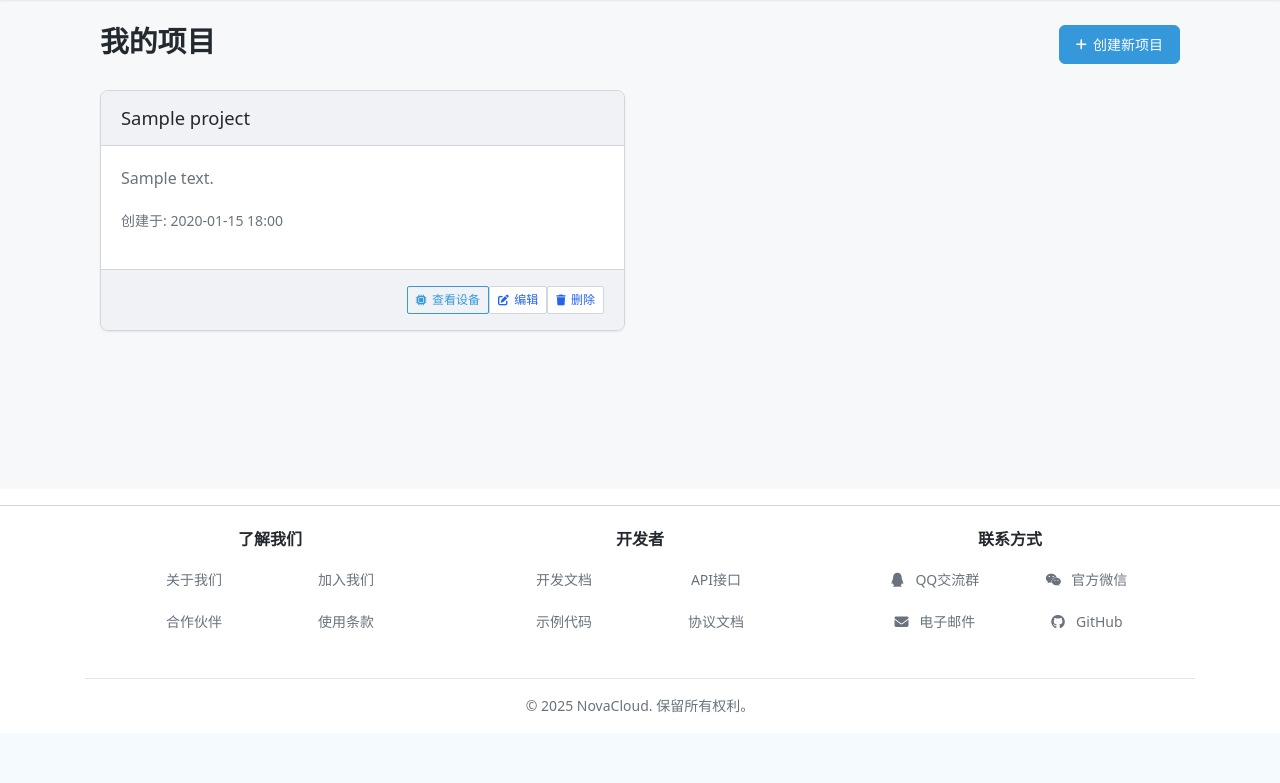
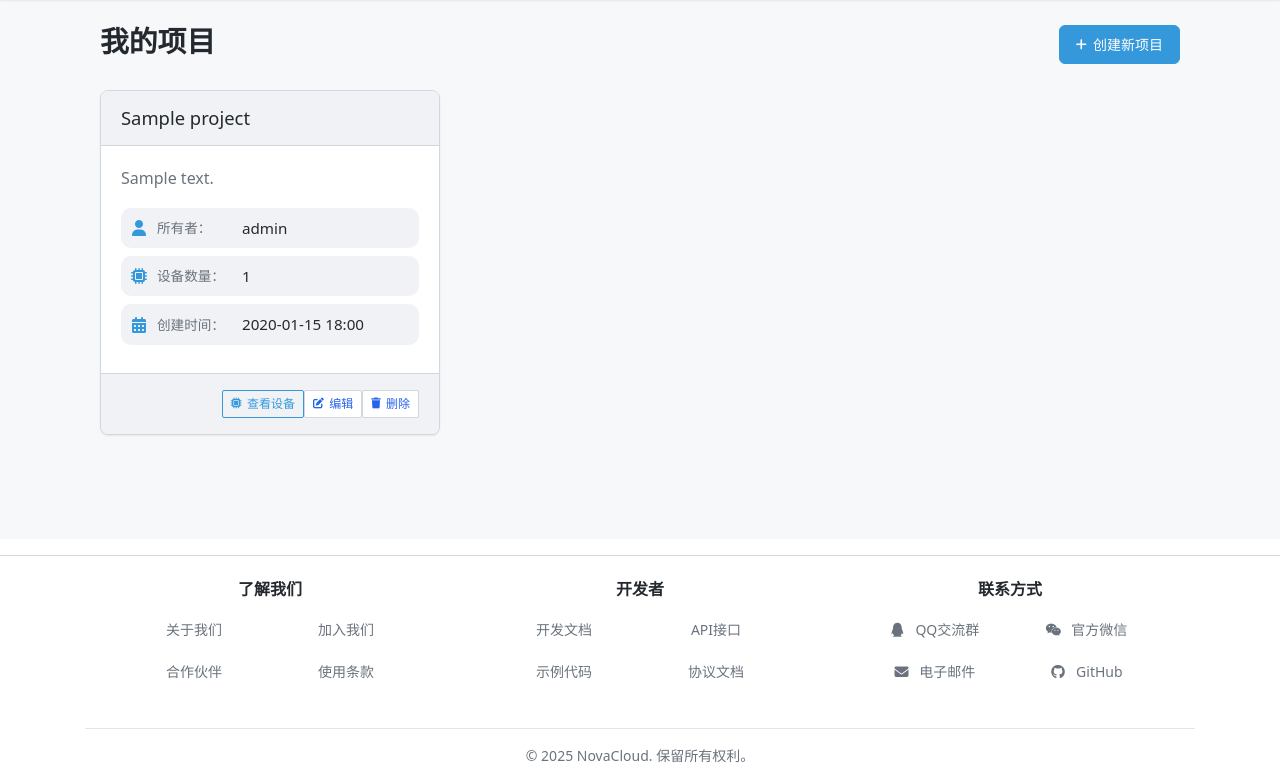
Before and after one commit to Miraitowa-la/NovaCloud, a Django app: page /iot/projects/ in a window 1280 px wide. Shown: the part 67-850 px from the top of the page. Before the commit the page ends 780 px from the top, so only its background shows below. Run offline with Django 5.2, Linux system fonts and the light colour scheme; a user stored in the database is signed in; data comes from the database, SQL or seed files in the repository; both versions use the stored data as it was after the commit; tables that the repository leaves empty hold one stand-in row (values such as "Sample post"); grey boxes marked "Sample" are stand-in pictures.

Commit message:
1.导航链接修复 2.卡片布局调整 3.属性项显示优化 (设备列表页 device_list.html) 4.设备ID和密钥复制功能优化 (设备详情页 device_detail.html)

```diff
--- a/iot_devices/models.py
+++ b/iot_devices/models.py
@@ -47,6 +47,11 @@ class Project(models.Model):
         return self.name
 
 
+def generate_device_id():
+    """生成10个字符的设备ID"""
+    return get_random_string(length=10, allowed_chars='abcdefghijklmnopqrstuvwxyzABCDEFGHIJKLMNOPQRSTUVWXYZ0123456789')
+
+
 class Device(models.Model):
     """
     设备模型，代表一个物联网设备
@@ -59,9 +64,10 @@ class Device(models.Model):
         ('disabled', '已禁用'),
     ]
 
-    device_id = models.UUIDField(
+    device_id = models.CharField(
         primary_key=True,
-        default=uuid.uuid4,
+        max_length=10,
+        default=generate_device_id,
         editable=False,
         verbose_name="设备ID"
     )
@@ -72,7 +78,7 @@ class Device(models.Model):
         verbose_name="设备物理标识"
     )
     device_key = models.CharField(
-        max_length=128,
+        max_length=50,
         editable=False,
         verbose_name="设备密钥"
     )
@@ -122,7 +128,7 @@ class Device(models.Model):
         """重写保存方法，自动生成设备密钥"""
         # 仅在新对象创建时生成设备密钥
         if not self.device_key:
-            self.device_key = get_random_string(64)
+            self.device_key = get_random_string(50)
         super().save(*args, **kwargs)
 
     def __str__(self):
--- a/iot_devices/urls.py
+++ b/iot_devices/urls.py
@@ -13,17 +13,17 @@ urlpatterns = [
     # 设备管理URLs
     path('projects/<uuid:project_id>/devices/', views.device_list_view, name='device_list'),
     path('projects/<uuid:project_id>/devices/create/', views.device_create_view, name='device_create'),
-    path('projects/<uuid:project_id>/devices/<uuid:device_id>/', views.device_detail_view, name='device_detail'),
-    path('projects/<uuid:project_id>/devices/<uuid:device_id>/update/', views.device_update_view, name='device_update'),
-    path('projects/<uuid:project_id>/devices/<uuid:device_id>/delete/', views.device_delete_view, name='device_delete'),
+    path('projects/<uuid:project_id>/devices/<str:device_id>/', views.device_detail_view, name='device_detail'),
+    path('projects/<uuid:project_id>/devices/<str:device_id>/update/', views.device_update_view, name='device_update'),
+    path('projects/<uuid:project_id>/devices/<str:device_id>/delete/', views.device_delete_view, name='device_delete'),
 
     # 传感器管理URLs
-    path('projects/<uuid:project_id>/devices/<uuid:device_id>/sensors/add/', views.sensor_add_view, name='sensor_add'),
-    path('projects/<uuid:project_id>/devices/<uuid:device_id>/sensors/<int:sensor_id>/update/', views.sensor_update_view, name='sensor_update'),
-    path('projects/<uuid:project_id>/devices/<uuid:device_id>/sensors/<int:sensor_id>/delete/', views.sensor_delete_view, name='sensor_delete'),
+    path('projects/<uuid:project_id>/devices/<str:device_id>/sensors/add/', views.sensor_add_view, name='sensor_add'),
+    path('projects/<uuid:project_id>/devices/<str:device_id>/sensors/<int:sensor_id>/update/', views.sensor_update_view, name='sensor_update'),
+    path('projects/<uuid:project_id>/devices/<str:device_id>/sensors/<int:sensor_id>/delete/', views.sensor_delete_view, name='sensor_delete'),
 
     # 执行器管理URLs
-    path('projects/<uuid:project_id>/devices/<uuid:device_id>/actuators/add/', views.actuator_add_view, name='actuator_add'),
-    path('projects/<uuid:project_id>/devices/<uuid:device_id>/actuators/<int:actuator_id>/update/', views.actuator_update_view, name='actuator_update'),
-    path('projects/<uuid:project_id>/devices/<uuid:device_id>/actuators/<int:actuator_id>/delete/', views.actuator_delete_view, name='actuator_delete'),
+    path('projects/<uuid:project_id>/devices/<str:device_id>/actuators/add/', views.actuator_add_view, name='actuator_add'),
+    path('projects/<uuid:project_id>/devices/<str:device_id>/actuators/<int:actuator_id>/update/', views.actuator_update_view, name='actuator_update'),
+    path('projects/<uuid:project_id>/devices/<str:device_id>/actuators/<int:actuator_id>/delete/', views.actuator_delete_view, name='actuator_delete'),
 ]
--- a/iot_devices/views.py
+++ b/iot_devices/views.py
@@ -11,6 +11,11 @@ from .forms import ProjectForm, DeviceForm, SensorForm, ActuatorForm
 def project_list_view(request):
     """显示当前用户的所有项目列表"""
     projects = Project.objects.filter(owner=request.user).order_by('-created_at')
+
+    # 为每个项目添加设备数量信息
+    for project in projects:
+        project.device_count = Device.objects.filter(project=project).count()
+
     return render(request, 'iot_devices/project_list.html', {'projects': projects})
 
 @login_required
@@ -65,6 +70,12 @@ def device_list_view(request, project_id):
     """显示项目下的所有设备"""
     project = get_object_or_404(Project, pk=project_id, owner=request.user)
     devices = Device.objects.filter(project=project).order_by('-created_at')
+
+    # 为每个设备添加传感器和执行器数量信息
+    for device in devices:
+        device.sensor_count = Sensor.objects.filter(device=device).count()
+        device.actuator_count = Actuator.objects.filter(device=device).count()
+
     return render(request, 'iot_devices/device_list.html', {'project': project, 'devices': devices})
 
 @login_required
--- a/static/css/style.css
+++ b/static/css/style.css
@@ -960,6 +960,7 @@ html[data-theme='dark'] .alert-info {
 
 /* 响应式列 */
 @media (min-width: 576px) {
+    .col-sm-4 { flex: 0 0 33.333333%; max-width: 33.333333%; }
     .col-sm-6 { flex: 0 0 50%; max-width: 50%; }
     .col-sm-8 { flex: 0 0 66.666667%; max-width: 66.666667%; }
     .col-sm-10 { flex: 0 0 83.333333%; max-width: 83.333333%; }
@@ -967,6 +968,7 @@ html[data-theme='dark'] .alert-info {
 }
 
 @media (min-width: 768px) {
+    .col-md-4 { flex: 0 0 33.333333%; max-width: 33.333333%; }
     .col-md-6 { flex: 0 0 50%; max-width: 50%; }
     .col-md-8 { flex: 0 0 66.666667%; max-width: 66.666667%; }
     .col-md-10 { flex: 0 0 83.333333%; max-width: 83.333333%; }
@@ -974,6 +976,7 @@ html[data-theme='dark'] .alert-info {
 }
 
 @media (min-width: 992px) {
+    .col-lg-4 { flex: 0 0 33.333333%; max-width: 33.333333%; }
     .col-lg-6 { flex: 0 0 50%; max-width: 50%; }
     .col-lg-8 { flex: 0 0 66.666667%; max-width: 66.666667%; }
     .col-lg-10 { flex: 0 0 83.333333%; max-width: 83.333333%; }
--- a/templates/accounts/index.html
+++ b/templates/accounts/index.html
@@ -24,7 +24,7 @@
                 </div>
                 {% else %}
                 <div class="mt-4">
-                    <a href="#" class="btn btn-primary btn-lg">
+                    <a href="{% url 'iot_devices:project_list' %}" class="btn btn-primary btn-lg">
                         <i class="fas fa-cubes"></i> 我的项目
                     </a>
                 </div>
--- a/templates/iot_devices/project_list.html
+++ b/templates/iot_devices/project_list.html
@@ -23,14 +23,27 @@
     {% else %}
         <div class="row">
             {% for project in projects %}
-                <div class="col-md-6 mb-4">
+                <div class="col-md-4 mb-4">
                     <div class="card project-card shadow-sm h-100">
                         <div class="card-header">
                             <h5 class="card-title mb-0">{{ project.name }}</h5>
                         </div>
                         <div class="card-body">
                             <p class="card-text text-muted">{{ project.description|default:"暂无描述" }}</p>
-                            <p class="card-text"><small class="text-muted">创建于: {{ project.created_at|date:"Y-m-d H:i" }}</small></p>
+
+                            <div class="project-attributes">
+                                <div class="attribute-item border p-2 mb-2">
+                                    <i class="fas fa-user"></i> <span class="attribute-label">所有者：</span><span class="attribute-value">{{ project.owner.username }}</span>
+                                </div>
+
+                                <div class="attribute-item border p-2 mb-2">
+                                    <i class="fas fa-microchip"></i> <span class="attribute-label">设备数量：</span><span class="attribute-value">{{ project.device_count }}</span>
+                                </div>
+
+                                <div class="attribute-item border p-2 mb-2">
+                                    <i class="fas fa-calendar-alt"></i> <span class="attribute-label">创建时间：</span><span class="attribute-value">{{ project.created_at|date:"Y-m-d H:i" }}</span>
+                                </div>
+                            </div>
                         </div>
                         <div class="card-footer bg-transparent border-0">
                             <div class="d-flex justify-content-end">
@@ -52,4 +65,44 @@
         </div>
     {% endif %}
 </div>
+
+<style>
+    .project-attributes {
+        margin-top: 15px;
+    }
+
+    .attribute-item {
+        background-color: var(--background-muted);
+        transition: all 0.3s ease;
+        display: flex;
+        align-items: center;
+        border-radius: 10px !important;
+    }
+
+    .attribute-item:hover {
+        background-color: var(--background-hover);
+        transform: translateY(-2px);
+        box-shadow: 0 2px 5px rgba(0,0,0,0.1);
+    }
+
+    .attribute-label {
+        font-size: 0.85rem;
+        color: var(--text-muted);
+        font-weight: 500;
+        margin-right: 5px;
+        display: inline-block;
+        width: 80px;
+    }
+
+    .attribute-value {
+        font-size: 0.95rem;
+    }
+
+    .attribute-item i {
+        width: 20px;
+        text-align: center;
+        margin-right: 8px;
+        color: var(--color-primary);
+    }
+</style>
 {% endblock %}
```
Also changed, not shown: templates/iot_devices/device_detail.html (+67 -28 lines), templates/iot_devices/device_list.html (+72 -7 lines), db.sqlite3, iot_devices/migrations/0003_alter_device_device_id_alter_device_device_key.py (added).
